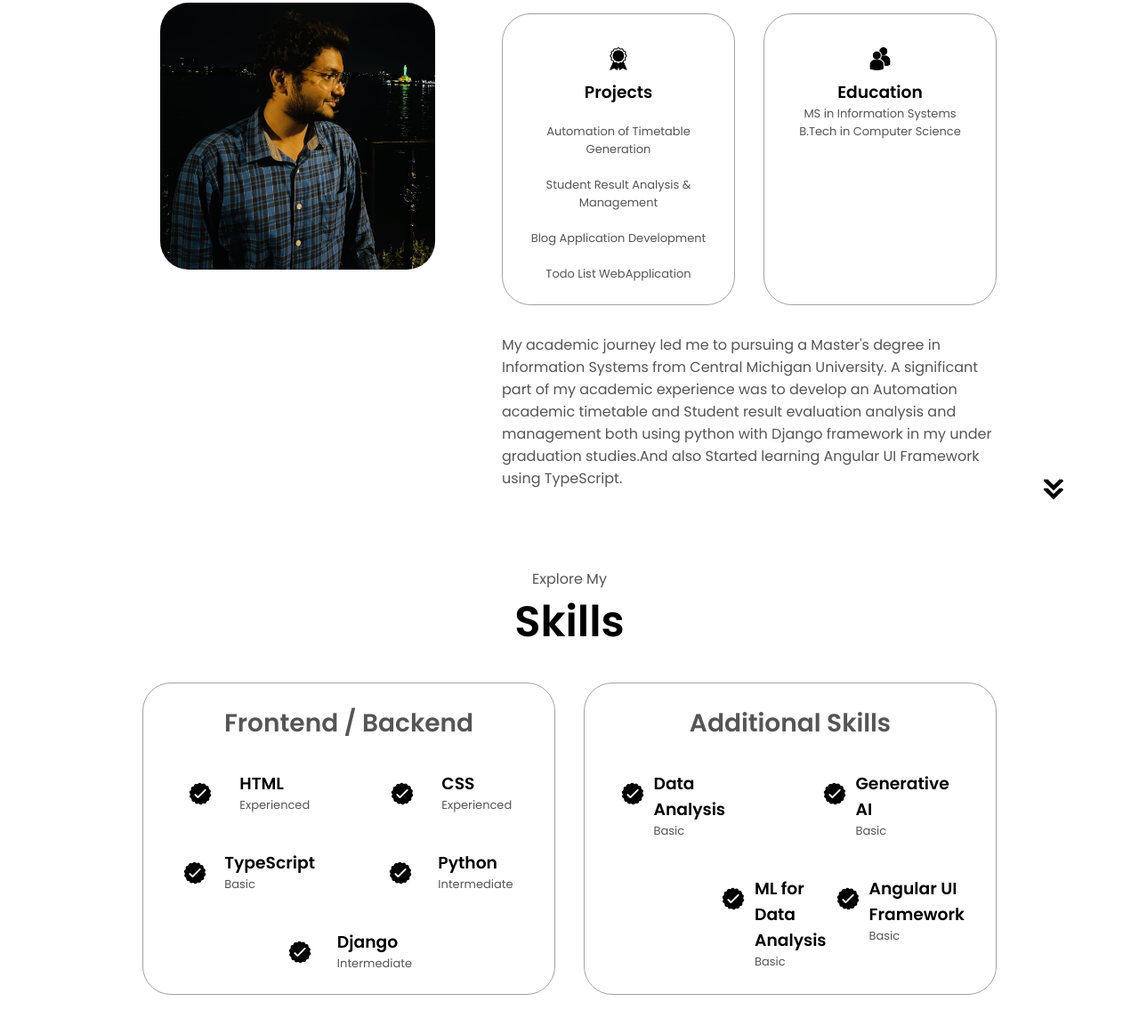
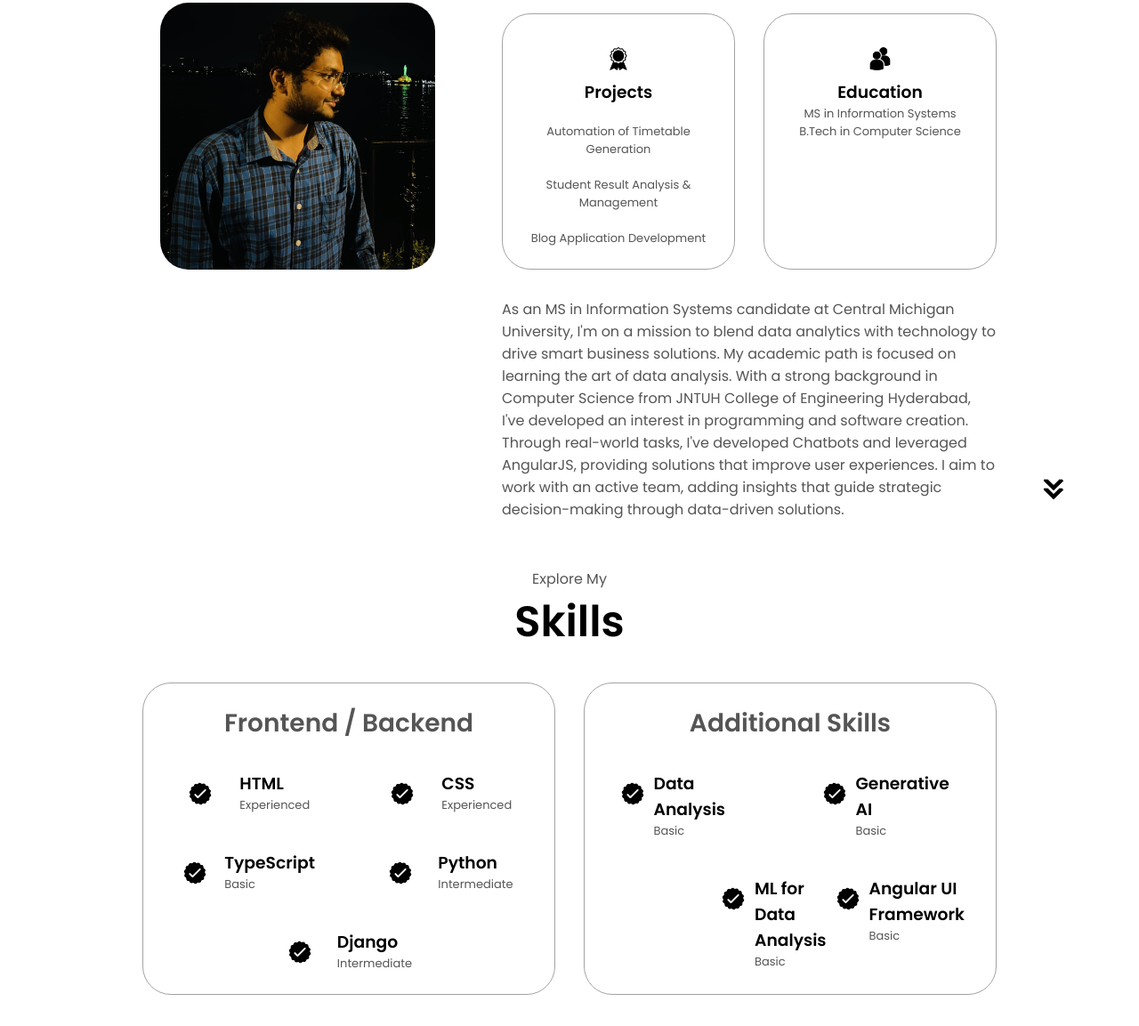
Before and after one commit to YembarSreenivasaRaman/html_css_js_portfolio, a plain HTML site: page index.html in a window 1280 px wide. Shown: the part 1058-2211 px from the top of the page at 89% size. Drawn offline with Linux system fonts and the light colour scheme; a web font is replaced by a local one.

Commit message:
Update index.html

```diff
--- a/index.html
+++ b/index.html
@@ -72,7 +72,7 @@
                         <p> <br>Automation of Timetable Generation</p>
                         <p> <br>Student Result Analysis & Management</p>
                         <p> <br>Blog Application Development</p>
-                        <p> <br>Todo List WebApplication</p>
+
                     </div>
                     <div class="details-container">
                         <img src="./assests/education.png" alt="Education icon" class="icon">
@@ -82,11 +82,11 @@
                     </div>
                 </div>
                 <div class="text-container">
-                    <p>My academic journey led me to pursuing a Master's degree
-                        in Information Systems from Central Michigan University. A significant part of my academic experience
-                        was to develop an Automation academic timetable and Student result evaluation
-                        analysis and management both using python with Django framework in my under graduation studies.And also Started
-                        learning Angular UI Framework using TypeScript.
+                    <p>As an MS in Information Systems candidate at Central Michigan University, I'm on a mission to blend data analytics with technology
+                        to drive smart business solutions. My academic path is focused on learning the art of data analysis.
+                        With a strong background in Computer Science from JNTUH College of Engineering Hyderabad, I've developed
+                        an interest in programming and software creation. Through real-world tasks, I've developed Chatbots and leveraged AngularJS,
+                        providing solutions that improve user experiences. I aim to work with an active team, adding insights that guide strategic decision-making through data-driven solutions.
                        </p>
                 </div>
             </div>
@@ -248,7 +248,7 @@
                 class="project-img"
                 />
             </div>
-            <h2 class="experience-sub-title project-title">Project Two</h2>
+            <h2 class="experience-sub-title project-title">Student Result Analysis And Management</h2>
             <div class="btn-container">
                 <button
                 class="btn btn-color-2 project-btn"
@@ -424,7 +424,7 @@
                 <img src="./assests/email.png"
                 alt="Email Icon"
                 class="icon contact-icon email-icon"/>
-                <p><a href="mailto:exampleemail@gmail.com">Example@gmail.com</a></p>
+                <p><a href="mailto:exampleemail@gmail.com">sreenivasaramanyembar@gmail.com</a></p>
             </div>
             <div class="contact-info-container">
                 <img src="./assests/linkedin.png"
```
